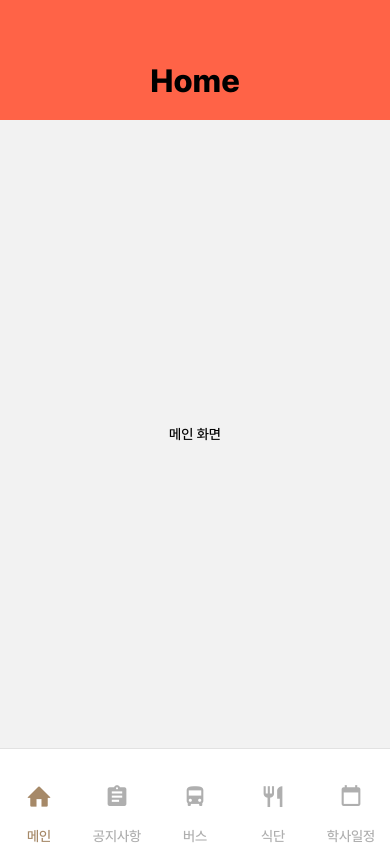
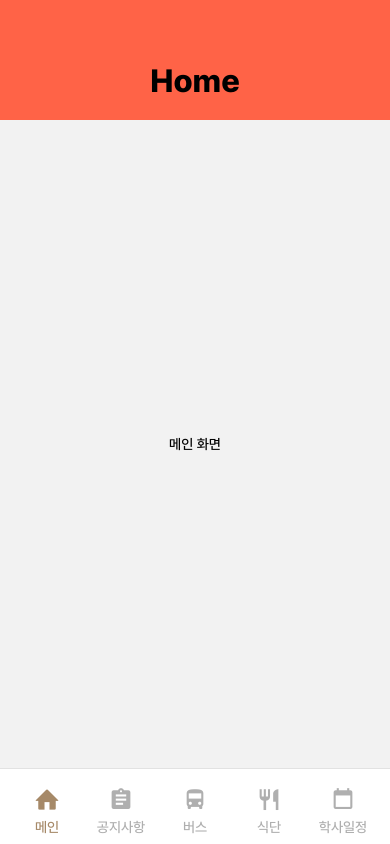
Before and after one commit to jcw1031/ReactNativeTraining, a React Native app in the folder LikeKNU/: screen / in a window 390 px wide. Built offline with nearby package versions, Linux system fonts and the light colour scheme.

Commit message:
SafeArea를 고려한 탭바 레이아웃

```diff
--- a/LikeKNU/App.js
+++ b/LikeKNU/App.js
@@ -1,13 +1,13 @@
 import React, { useCallback } from 'react';
-import { StyleSheet } from 'react-native';
 import { NavigationContainer } from '@react-navigation/native';
 import BottomTabBar from "./src/components/BottomTabBar";
 import { useFonts } from "expo-font";
 import * as SplashScreen from 'expo-splash-screen';
+import { SafeAreaProvider, } from 'react-native-safe-area-context';
 
 SplashScreen.preventAutoHideAsync();
 
-function App() {
+const App = () => {
   const [fontsLoaded, fontError] = useFonts({
     'Pretendard-1': require('./src/assets/fonts/Pretendard-Thin.otf'),
     'Pretendard-2': require('./src/assets/fonts/Pretendard-ExtraLight.otf'),
@@ -30,18 +30,12 @@ function App() {
   }
 
   return (
-    <NavigationContainer onReady={onLayoutRootView}>
-      <BottomTabBar></BottomTabBar>
-    </NavigationContainer>
+    <SafeAreaProvider>
+      <NavigationContainer onReady={onLayoutRootView}>
+        <BottomTabBar></BottomTabBar>
+      </NavigationContainer>
+    </SafeAreaProvider>
   );
 }
 
 export default App;
-
-const styles = StyleSheet.create({
-  home: {
-    flex: 1,
-    alignItems: 'center',
-    justifyContent: 'center'
-  },
-});
--- a/LikeKNU/src/components/BottomTabBar.jsx
+++ b/LikeKNU/src/components/BottomTabBar.jsx
@@ -9,10 +9,13 @@ import Menu from "./Menu";
 import React from "react";
 import { getHeaderTitle } from "@react-navigation/elements";
 import { StyleSheet, Text, View } from "react-native";
+import { useSafeAreaInsets } from "react-native-safe-area-context";
 
 const Tab = createBottomTabNavigator();
 
-function BottomTabBar(props) {
+const BottomTabBar = () => {
+  const insets = useSafeAreaInsets();
+
   return (
     <Tab.Navigator
       initialRouteName="Home"
@@ -26,8 +29,23 @@ function BottomTabBar(props) {
         },
         tabBarActiveTintColor: '#A68968',
         tabBarInactiveTintColor: '#AFAFAF',
-        tabBarLabelStyle: { fontFamily: 'Pretendard-5', fontSize: 14, marginTop: -15 },
-        tabBarStyle: { height: 96, borderTopColor: '#E2E2E2', borderTopWidth: 1 },
+        tabBarLabelStyle: {
+          flex: 1,
+          fontFamily: 'Pretendard-5',
+          fontSize: 14,
+          justifyContent: "center",
+          marginBottom: 5,
+          marginTop: -10
+        },
+        tabBarIconStyle: { flex: 3 },
+        tabBarStyle: {
+          height: 76,
+          borderTopColor: '#E2E2E2',
+          borderTopWidth: 1,
+          bottom: insets.bottom,
+          paddingBottom: 0,
+          paddingHorizontal: 10
+        },
       }}
     >
       <Tab.Screen
```
